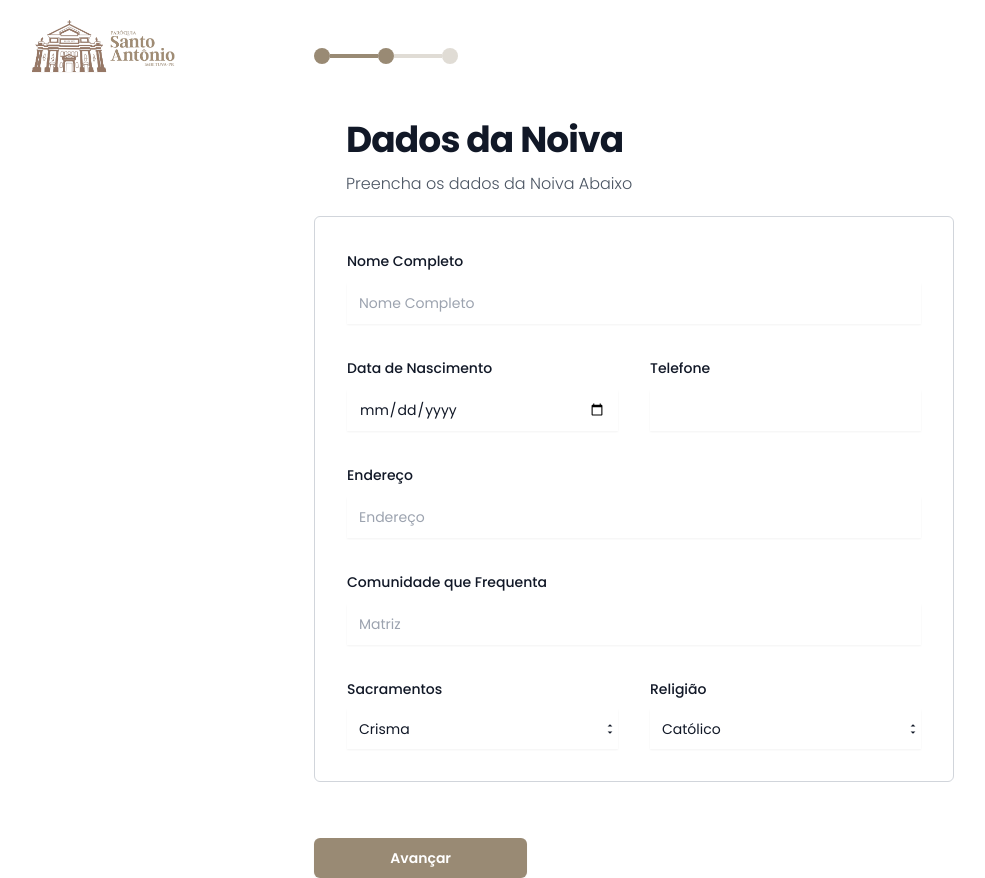
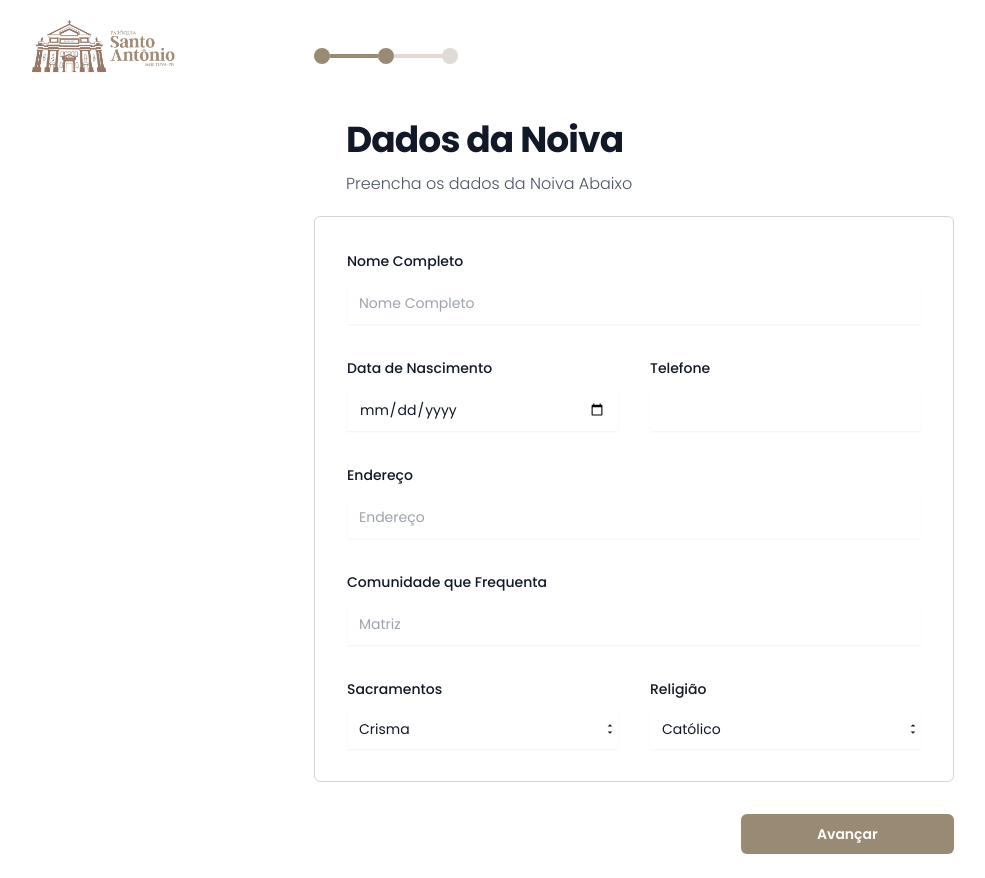
Before and after one commit to nicollasmb/sys-front-igreja, a React (Vite) app: page /formularioCursoDeNoivos/Noiva in a window 1280 px wide. Shown: the whole page, without its empty margins (6-991 px from the left). After the commit the page ends 854 px from the top, so only its background shows below. Built offline with nearby package versions, Linux system fonts and the light colour scheme.

Commit message:
commit: add gitignore e ajuste nos botões

```diff
--- a/src/FormCasal.tsx
+++ b/src/FormCasal.tsx
@@ -118,7 +118,7 @@ export function FormCasal() {
                     type="text"
                   />
                 </div>
-                <div className="mt-8 sm:mt-8 w-full md:w-1/3">
+                <div className="mt-8 sm:mt-8 w-full md:w-1/3 ml-auto">
                   <button
                     type="submit"
                     className="block w-full rounded-md bg-marromclaro px-3.5 py-2.5 text-center text-sm font-semibold text-white shadow-sm hover:bg-indigo-500 focus-visible:outline focus-visible:outline-2 focus-visible:outline-offset-2 focus-visible:outline-indigo-600"
--- a/src/FormNoiva.tsx
+++ b/src/FormNoiva.tsx
@@ -151,7 +151,7 @@ export function FormNoiva() {
                     />
                   </div>
                 </div>
-                <div className="mt-8 sm:mt-14 w-full md:w-1/3">
+                <div className="mt-8 sm:mt-8 w-full md:w-1/3 ml-auto">
                   <button
                     type="submit"
                     className="block w-full rounded-md bg-marromclaro px-3.5 py-2.5 text-center text-sm font-semibold text-white shadow-sm hover:bg-indigo-500 focus-visible:outline focus-visible:outline-2 focus-visible:outline-offset-2 focus-visible:outline-indigo-600"
--- a/src/FormNoivo.tsx
+++ b/src/FormNoivo.tsx
@@ -5,8 +5,6 @@ import Stepper2 from "./components/form/stepper";
 import { Header2 } from "./components/header2";
 import SelectField from "./components/combo/selector";
 import { useNavigate } from "react-router-dom";
-
-import { useState } from "react";
 
 interface Values {
   sexo: string;
@@ -151,7 +149,7 @@ export function FormNoivo() {
                     />
                   </div>
                 </div>
-                <div className="mt-8 sm:mt-14 w-full md:w-1/3">
+                <div className="mt-8 sm:mt-8 w-full md:w-1/3 ml-auto">
                   <button
                     type="submit"
                     className="block w-full rounded-md bg-marromclaro px-3.5 py-2.5 text-center text-sm font-semibold text-white shadow-sm hover:bg-indigo-500 focus-visible:outline focus-visible:outline-2 focus-visible:outline-offset-2 focus-visible:outline-indigo-600"
```
Also changed, not shown: 1 other file (tests, documents, lock files or other folders).
